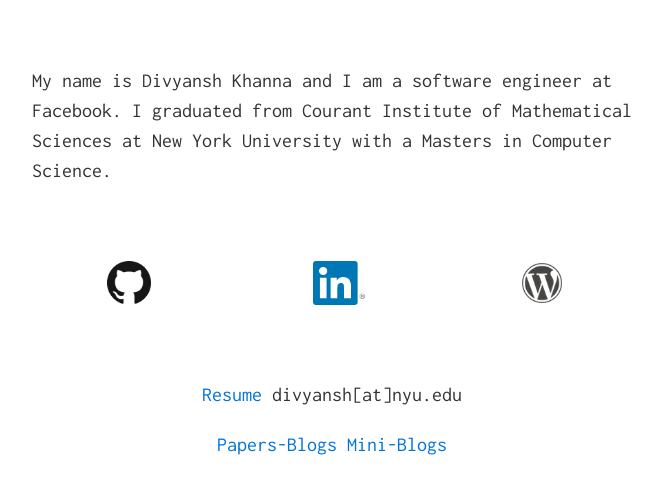
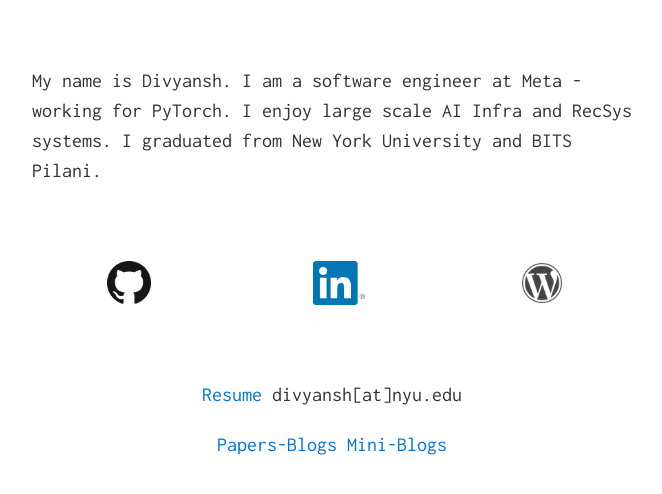
Before and after one commit to divyanshk/divyanshk.github.io, a Jekyll site: the page built from index.md, in a window 1280 px wide, cut to the strip 224-718 px from the top of the page. Shown: the whole strip, without its empty margins (308-970 px from the left). Built offline with Jekyll 4.4.1, drawn with Linux system fonts in a browser that asks for light colours.

Commit message:
update page

```diff
--- a/index.md
+++ b/index.md
@@ -6,7 +6,7 @@ layout: default
 
 <br>
 
-My name is Divyansh Khanna and I am a software engineer at Facebook. I graduated from Courant Institute of Mathematical Sciences at New York University with a Masters in Computer Science.
+My name is Divyansh. I am a software engineer at Meta - working for PyTorch. I enjoy large scale AI Infra and RecSys systems. I graduated from New York University and BITS Pilani.
 
 <br>
 
```
